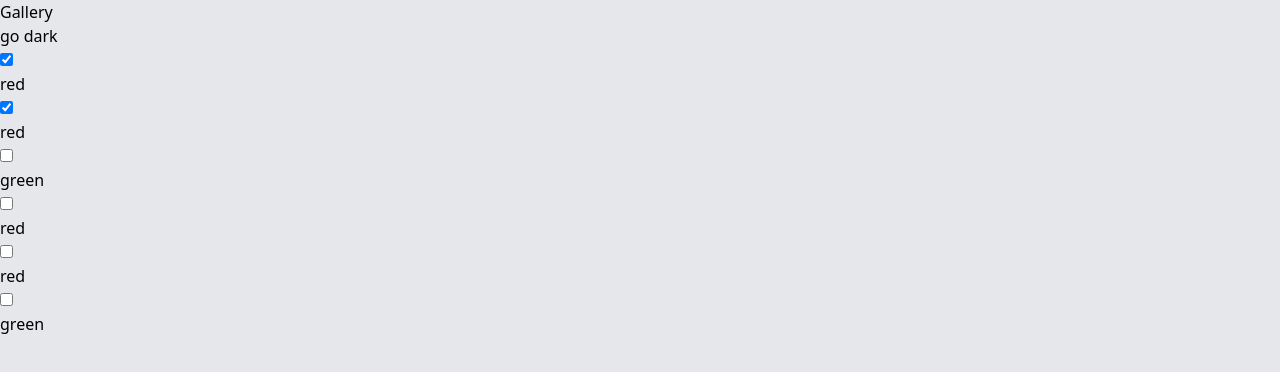
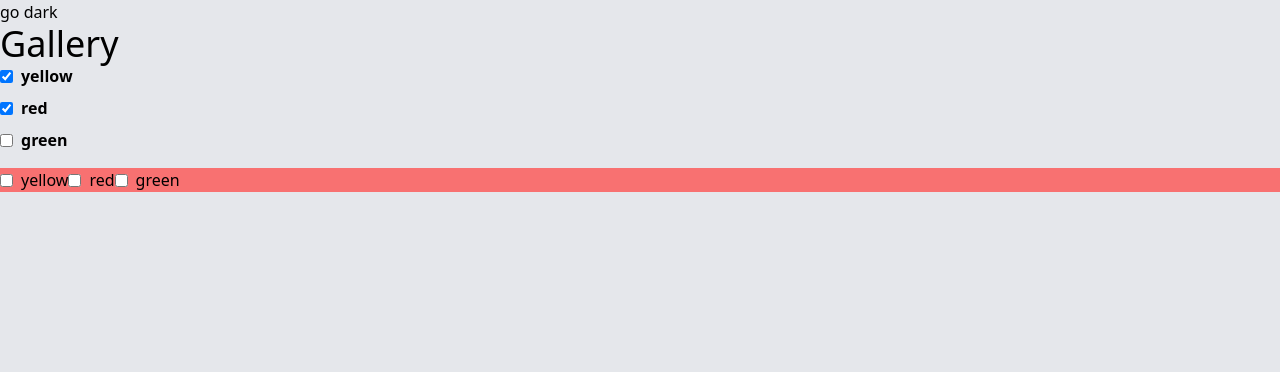
Before and after one commit to CrgioYalux/brute-draft, a React (Vite) app: page / in a window 1280 px wide. Shown: the top 372 px of the page. Built offline with nearby package versions, Linux system fonts and the light colour scheme.

Commit message:
feat|ref: append and overwrite classNames & onChange callback | :broom:

```diff
--- a/src/App.tsx
+++ b/src/App.tsx
@@ -13,7 +13,7 @@ function App() {
   const [value, switchTheme] = useTheme();
   const [colors, setColors] = useState<Color[]>([
     {
-      id: 0, name: 'red', selected: true,
+      id: 0, name: 'yellow', selected: true,
     },
       {
       id: 1, name: 'red', selected: true,
@@ -25,22 +25,22 @@ function App() {
 
   return (
     <div className='min-h-screen bg-gray-200 dark:bg-gray-900'>
-      <h1>Gallery</h1>
       <button onClick={switchTheme}>go {value.opposite}</button>
+      <h1 className='text-4xl'>Gallery</h1>
 
+      <div className='flex flex-col gap-4'>
         <CheckboxList
-      stateful
+        classNames={{ container: 'bg-' }}
         htmlFor='color'
         list={colors}
-      renderItemAs={(item) => {
-        return (
-          <div>{item.name}</div>
-        );
-      }}
         select={setColors}
         selectUsing='selected'
+        onChange={(prev, curr, item) => console.log({prev, curr, item})}
+        stateful
         />
         <CheckboxList
+        classNames={{ overwriteContainer: 'flex bg-red-400', overwriteItem: 'text-blue-300' }}
+        onChange={(prev, curr, item) => console.log({prev, curr, item})}
         htmlFor='color'
         list={colors}
         renderItemAs={(item) => {
@@ -50,6 +50,7 @@ function App() {
         }}
         />
       </div>
+    </div>
   );
 }
 
--- a/src/components/CheckboxList/index.tsx
+++ b/src/components/CheckboxList/index.tsx
@@ -1,16 +1,78 @@
 import { useState, useId } from 'react';
+
+interface CheckboxTypeInputListProps {
+    classNames?: ClassNames<['container', 'input']>;
+    id: string;
+    htmlFor?: string;
+    disabled?: boolean;
+    checked?: boolean;
+    onChange?: (event: React.SyntheticEvent) => void;
+    children?: React.ReactNode;
+};
+
+type StatefulCheckboxListProps<T extends MinimumItemProps> = {
+    stateful: true;
+    select: (cb: (items: T[]) => T[]) => void;
+    selectUsing: KeysForBooleanValues<T>;
+};
+
+type StatelessCheckboxListProps<T extends MinimumItemProps> = {
+    stateful?: false;
+    defaultSelected?: T[];
+};
+
+type CheckboxListProps<T extends MinimumItemProps> = {
+    classNames?: ClassNames<['container', 'label', 'input', 'item']>;
+    htmlFor: string;
+
+    list: T[];
+
+    onChange?: (prev: T[], curr: T[], item: T) => void;
+    renderItemAs?: (item: T) => React.ReactNode;
+    maxSelected?: number;
+} & (StatefulCheckboxListProps<T> | StatelessCheckboxListProps<T>);
 
 function CheckboxList<T extends MinimumItemProps>(props: CheckboxListProps<T>): React.ReactNode {
     const id = useId();
-    if (props.stateful) return <StatefulCheckboxList {...props} htmlFor={`${id}-${props.htmlFor}`} />
-    return <StatelessCheckboxList {...props} htmlFor={`${id}-${props.htmlFor}`} />
+    const htmlFor = `${id}-${props.htmlFor}`;
+    if (props.stateful) return <StatefulCheckboxList {...props} htmlFor={htmlFor} />
+    return <StatelessCheckboxList {...props} htmlFor={htmlFor} />
+}
+
+function CheckboxTypeInputList({
+    classNames = { container: '', input: '' },
+    id,
+    htmlFor,
+    disabled = false,
+    checked = false,
+    onChange,
+    children,
+}: CheckboxTypeInputListProps): React.ReactNode {
+    return (
+        <label
+        className={!!classNames?.overwriteContainer ? classNames.overwriteContainer : `flex gap-2 items-center ${classNames?.container}`}
+        htmlFor={id}
+        >
+            <input
+            className={!!classNames?.overwriteInput ? classNames.overwriteInput : `${classNames.input}`}
+            type='checkbox'
+            name={htmlFor}
+            id={id}
+            onChange={(e) => onChange?.(e)}
+            disabled={disabled}
+            checked={checked}
+            />
+            {children}
+        </label>
+    );
 }
 
 function StatefulCheckboxList<T extends MinimumItemProps>({
-    className,
+    classNames,
     htmlFor,
     list,
     renderItemAs,
+    onChange,
     maxSelected = list.length,
     select,
     selectUsing,
@@ -18,41 +80,47 @@ function StatefulCheckboxList<T extends MinimumItemProps>({
     const selectsLeft = maxSelected !== list.filter((v) => v[selectUsing] === true).length;
 
     return (
-        <div className={`${className}`}>
+        <div className={!!classNames?.overwriteContainer ? classNames.overwriteContainer : `flex flex-col gap-2 ${classNames?.container}`}>
             {list.map((item) => {
-                const isSelected = !!selectUsing && list.find(({ id }) => id === item.id)?.[selectUsing];
-                const identifier = `${htmlFor}-item-${item.id}`;
+                const isSelected = !!(!!selectUsing && list.find(({ id }) => id === item.id)?.[selectUsing]);
 
                 return (
-                    <label
-		    htmlFor={identifier}
+                    <CheckboxTypeInputList
                     key={item.id}
-		    >
-                        <input
-                        className=''
-                        type='checkbox'
-                        name={htmlFor}
-                        id={identifier}
+                    classNames={{
+                        container: classNames?.label,
+                        overwriteContainer: classNames?.overwriteLabel,
+                        input: classNames?.input,
+                        overwriteInput: classNames?.overwriteInput,
+                    }}
+                    id={`${htmlFor}-item-${item.id}`}
+                    htmlFor={htmlFor}
+                    checked={isSelected}
+                    disabled={!isSelected && !selectsLeft}
                     onChange={() => {
                         if (!isSelected && !selectsLeft) return;
 
-                            select((items) => items.map((v) => {
+                        const change = list.map((v) => {
                             if (v.id === item.id && !!selectUsing) {
                                 const value = v[selectUsing];
                                 const selected = typeof value === 'boolean' ? !value : null;
 
                                 if (selected === null) return v;
 
-                                    return { ...v, [selectUsing]: selected };
+                                return { ...v, [selectUsing]: selected, };
                             }
                             return v;
-                            }));
+                        });
+
+                        onChange?.(list, change, item);
+
+                        select(() => change);
                     }}
-                        disabled={!isSelected && !selectsLeft}
-                        checked={!!isSelected}
-                        />
-                        {!!renderItemAs ? renderItemAs(item) : <span>{item.name}</span>}
-                    </label>
+                    >
+                        {!!renderItemAs
+                            ? renderItemAs(item)
+                            : <span className={!!classNames?.overwriteItem ? classNames.overwriteItem : `font-bold ${classNames?.item}`}>{item.name}</span>}
+                    </CheckboxTypeInputList>
                 );
             })}
         </div>
@@ -60,10 +128,11 @@ function StatefulCheckboxList<T extends MinimumItemProps>({
 };
 
 function StatelessCheckboxList<T extends MinimumItemProps>({
-    className,
+    classNames,
     htmlFor,
     list,
     renderItemAs,
+    onChange,
     maxSelected,
     defaultSelected = [],
 }: Omit<CheckboxListProps<T> & StatelessCheckboxListProps<T>, 'stateful'>): React.ReactNode {
@@ -71,33 +140,37 @@ function StatelessCheckboxList<T extends MinimumItemProps>({
     const selectsLeft = maxSelected !== selected.length;
 
     return (
-        <div className={`${className}`}>
+        <div className={!!classNames?.overwriteContainer ? classNames.overwriteContainer : `flex flex-col gap-2 ${classNames?.container}`}>
             {list.map((item) => {
                 const isSelected = !!(selected.find(({ id }) => id === item.id));
-                const identifier = `${htmlFor}-item-${item.id}`;
 
                 return (
-                    <label
-		    htmlFor={identifier}
+                    <CheckboxTypeInputList
                     key={item.id}
-		    >
-                        <input
-                        className=''
-                        type='checkbox'
-                        name={htmlFor}
-                        id={identifier}
+                    classNames={{
+                        container: classNames?.label,
+                        overwriteContainer: classNames?.overwriteLabel,
+                        input: classNames?.input,
+                        overwriteInput: classNames?.overwriteInput,
+                    }}
+                    id={`${htmlFor}-item-${item.id}`}
+                    htmlFor={htmlFor}
+                    checked={isSelected}
+                    disabled={!isSelected && !selectsLeft}
                     onChange={() => {
                         if (!isSelected && !selectsLeft) return;
-                            if (!isSelected)
-                                setSelected((items) => [...items, item]);
-                            else
-				setSelected((items) => items.filter(({ id }) => id !== item.id));
+
+                        const change = isSelected ? selected.filter(({ id }) => id !== item.id) : [...selected, item];
+
+                        onChange?.(selected, change, item);
+
+                        setSelected(change);
                     }}
-                        disabled={!isSelected && !selectsLeft}
-                        checked={isSelected}
-                        />
-                        {!!renderItemAs ? renderItemAs(item) : <span>{item.name}</span>}
-                    </label>
+                    >
+                        {!!renderItemAs
+                            ? renderItemAs(item)
+                            : <span className={!!classNames?.overwriteItem ? classNames.overwriteItem : `font-bold ${classNames?.item}`}>{item.name}</span>}
+                    </CheckboxTypeInputList>
                 );
             })}
         </div>
```
Also changed, not shown: src/components/CheckboxList/types.d.ts (deleted, +0 -29 lines), src/components/types.d.ts (added, +20 -0 lines). Lines whose indentation alone changed are shown as unchanged.
